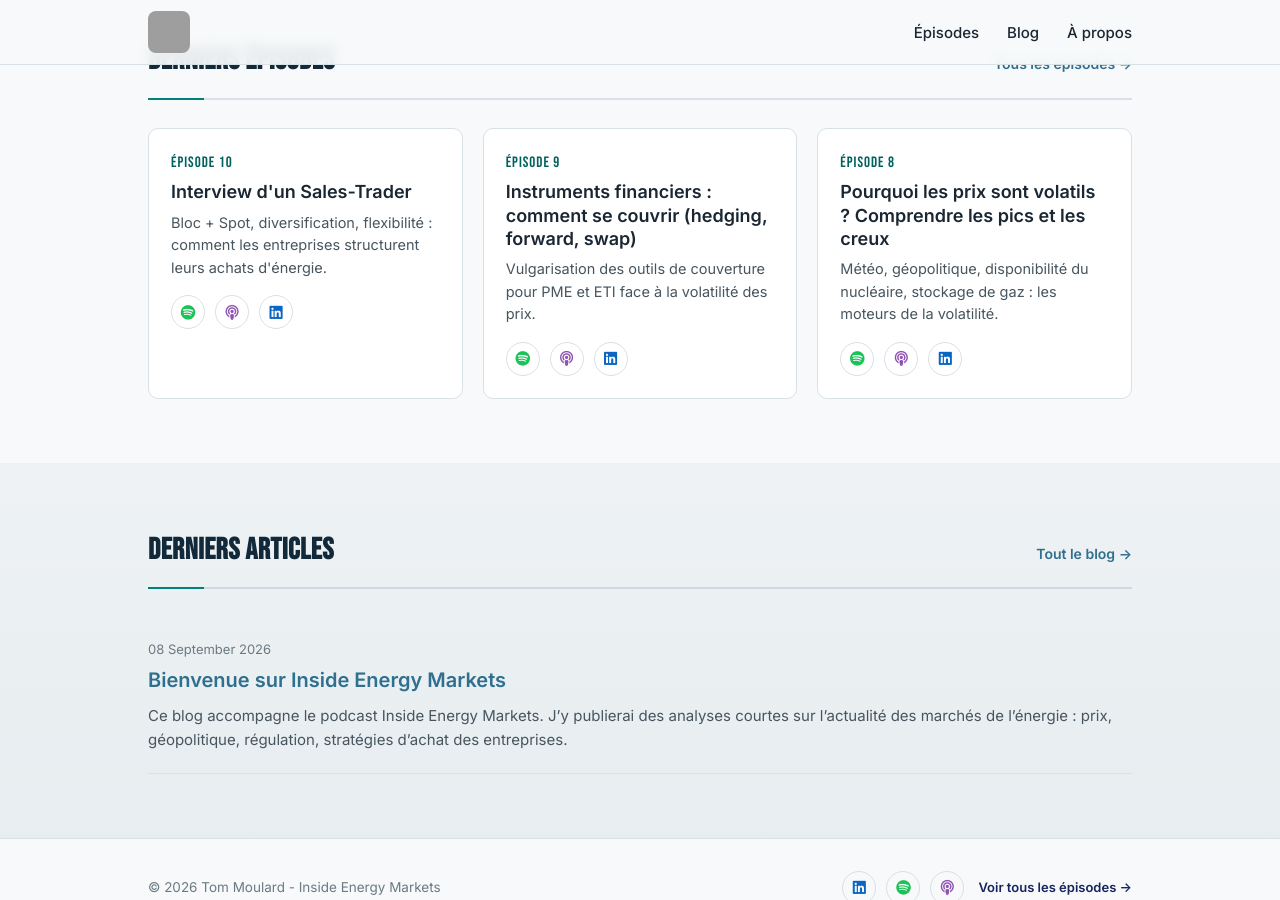
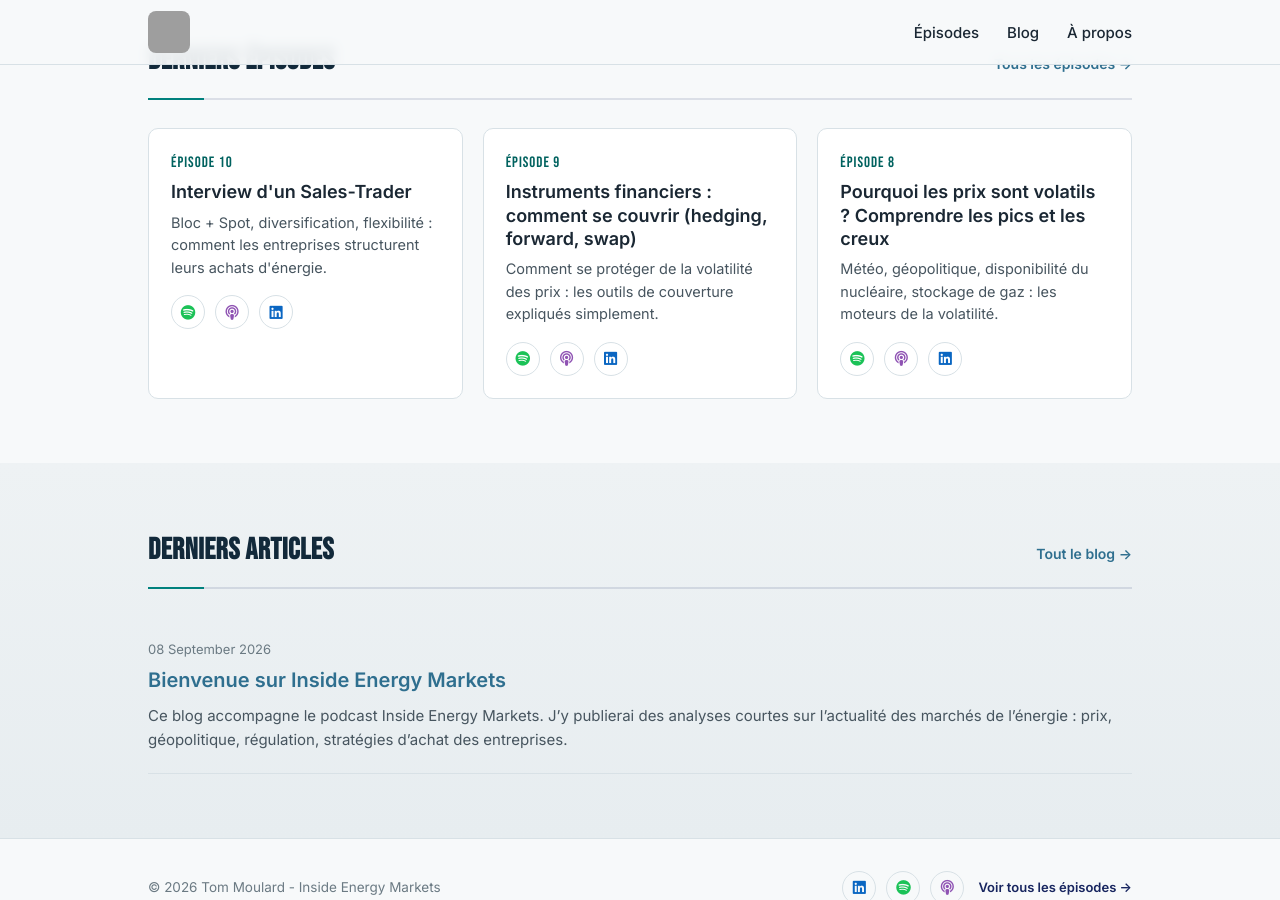
Before and after one commit to InsideEnergyMarkets/Inside-Energy-Markets, a Jekyll site: the page built from index.html, in a window 1280 px wide and 900 px high, scrolled down 1046 px. Built offline with Jekyll 4.4.1, drawn with Linux system fonts in a browser that asks for light colours; grey boxes are pictures that could not be loaded.

Commit message:
Update episodes.yml

```diff
--- a/_data/episodes.yml
+++ b/_data/episodes.yml
@@ -56,7 +56,7 @@
 
 - number: 9
   title: "Instruments financiers : comment se couvrir (hedging, forward, swap)"
-  description: "Vulgarisation des outils de couverture pour PME et ETI face à la volatilité des prix."
+  description: "Comment se protéger de la volatilité des prix : les outils de couverture expliqués simplement."
   spotify: "https://open.spotify.com/show/4P5bMdv7UfIpFAiT7cyDJA"
   apple: "https://podcasts.apple.com/us/podcast/inside-energy-markets/id6807057201"
   linkedin: "https://www.linkedin.com/posts/tom-moulard_a%C3%A9nergie-hedging-podcast-activity-7473651455766388737-jrsk"
```
